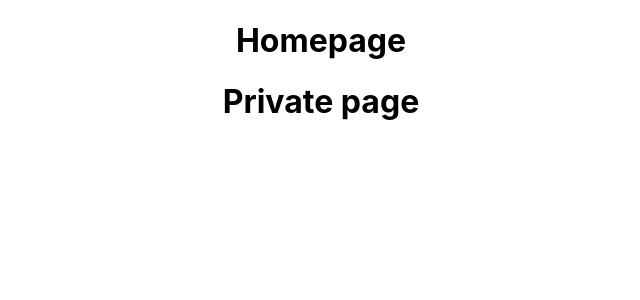
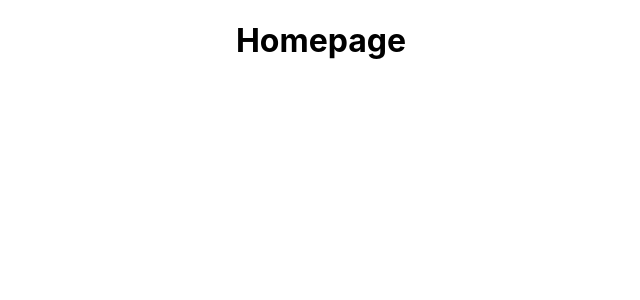
Before and after one commit to JanGimenezLayola/react-routes-app, a React (Create React App) app: page /private in a window 1280 px wide. Shown: the top 300 px of the page, without its empty margins (319-959 px from the left). Built offline with nearby package versions, Linux system fonts and the light colour scheme.

Commit message:
add switch to render only one page

```diff
--- a/src/App.js
+++ b/src/App.js
@@ -3,16 +3,18 @@
 import Home from './pages/Home';
 import About from './pages/About';
 import Private from './pages/Private';
-import {BrowserRouter as Router, Route} from 'react-router-dom';
+import {BrowserRouter as Router, Route, Switch} from 'react-router-dom';
 import './App.css';
 
 function App() {
     return (
     <Router>
       <div className="App">
-        <Route path='/' component={Home}/>
-        <Route path='/about' component={About}/>
-        <Route path='/private' component={Private}/>
+        <Switch>
+          <Route path='/' component={Home}/>
+          <Route path='/about' component={About}/>
+          <Route path='/private' component={Private}/>
+        </Switch>
       </div>
     </Router>
   );
```
